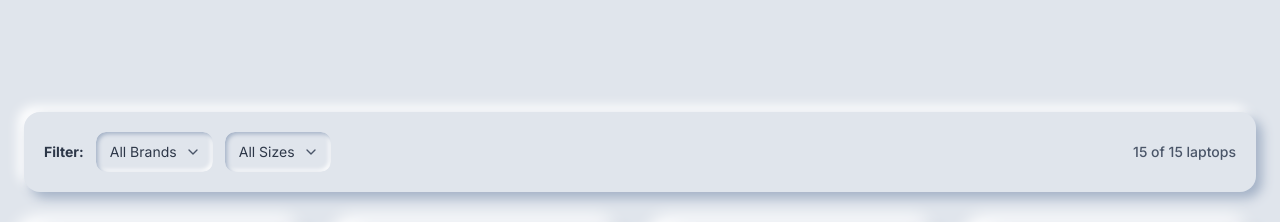
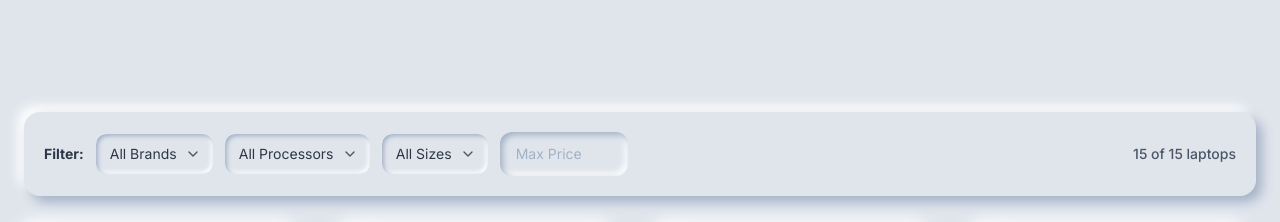
Before and after one commit to AmmarShahzad92/Laptops_Official, a Next.js app: page / in a window 1280 px wide. Shown: the part 800-1022 px from the top of the page. Built offline with nearby package versions, Linux system fonts and the light colour scheme.

Commit message:
feat: enhance product filtering with max price and CPU type selection

```diff
--- a/src/components/ProductsGrid.js
+++ b/src/components/ProductsGrid.js
@@ -5,6 +5,8 @@ import { useState, useEffect } from "react";
 export default function ProductsGrid({ products, searchTerm, setSearchTerm, selectedBrand, setSelectedBrand, onViewProduct }) {
   const [selectedScreenSize, setSelectedScreenSize] = useState('');
   const [filteredProducts, setFilteredProducts] = useState([]);
+  const [maxPrice, setMaxPrice] = useState('');
+  const [selectedCpu, setSelectedCpu] = useState('');
 
   useEffect(() => {
     let filtered = products;
@@ -22,11 +24,36 @@ export default function ProductsGrid({ products, searchTerm, setSearchTerm, sele
     if (selectedScreenSize) {
       filtered = filtered.filter(product => product.screen.includes(selectedScreenSize));
     }
+    if (maxPrice) {
+      filtered = filtered.filter(product => product.price <= parseInt(maxPrice, 10));
+    }
+    if (selectedCpu) {
+      filtered = filtered.filter(product => product.cpu.toLowerCase().includes(selectedCpu.toLowerCase()));
+    }
     setFilteredProducts(filtered);
-  }, [products, searchTerm, selectedBrand, selectedScreenSize]);
+  }, [products, searchTerm, selectedBrand, selectedScreenSize, maxPrice, selectedCpu]);
 
   const screenSizes = [...new Set(products.map(p => p.screen.split('"')[0] + '"'))];
   const brands = [...new Set(products.map(p => p.brand))];
+  const cpuTypes = [
+    ...new Set(
+      products.flatMap(p => {
+        const cpu = p.cpu.toLowerCase();
+        const types = [];
+        if (cpu.includes('i5')) types.push('Core i5');
+        if (cpu.includes('i7')) types.push('Core i7');
+        if (cpu.includes('i9')) types.push('Core i9');
+        if (cpu.includes('ryzen 5')) types.push('Ryzen 5');
+        if (cpu.includes('ryzen 7')) types.push('Ryzen 7');
+        if (cpu.includes('ryzen 9')) types.push('Ryzen 9');
+        if (cpu.includes('m1')) types.push('Apple M1');
+        if (cpu.includes('m2')) types.push('Apple M2');
+        if (cpu.includes('m3')) types.push('Apple M3');
+        if (cpu.includes('m4')) types.push('Apple M4');
+        return types;
+      })
+    )
+  ];
 
   return (
     <>
@@ -48,6 +75,17 @@ export default function ProductsGrid({ products, searchTerm, setSearchTerm, sele
               </select>
 
               <select
+                value={selectedCpu}
+                onChange={(e) => setSelectedCpu(e.target.value)}
+                className="nm-select text-sm"
+              >
+                <option value="">All Processors</option>
+                {cpuTypes.map(cpu => (
+                  <option key={cpu} value={cpu}>{cpu}</option>
+                ))}
+              </select>
+
+              <select
                 value={selectedScreenSize}
                 onChange={(e) => setSelectedScreenSize(e.target.value)}
                 className="nm-select text-sm"
@@ -58,9 +96,19 @@ export default function ProductsGrid({ products, searchTerm, setSearchTerm, sele
                 ))}
               </select>
 
-              {(selectedBrand || selectedScreenSize || searchTerm) && (
+              <input
+                type="number"
+                placeholder="Max Price"
+                value={maxPrice}
+                onChange={(e) => setMaxPrice(e.target.value)}
+                className="nm-input text-sm w-32"
+              />
+
+
+
+              {(selectedBrand || selectedScreenSize || searchTerm || maxPrice || selectedCpu) && (
                 <button
-                  onClick={() => { setSelectedBrand(''); setSelectedScreenSize(''); setSearchTerm(''); }}
+                  onClick={() => { setSelectedBrand(''); setSelectedScreenSize(''); setSearchTerm(''); setMaxPrice(''); setSelectedCpu(''); }}
                   className="nm-btn px-4 py-2 text-sm text-[var(--nm-danger)]"
                 >
                   Clear
```
Also changed, not shown: tsconfig.json (+19 -6 lines).
